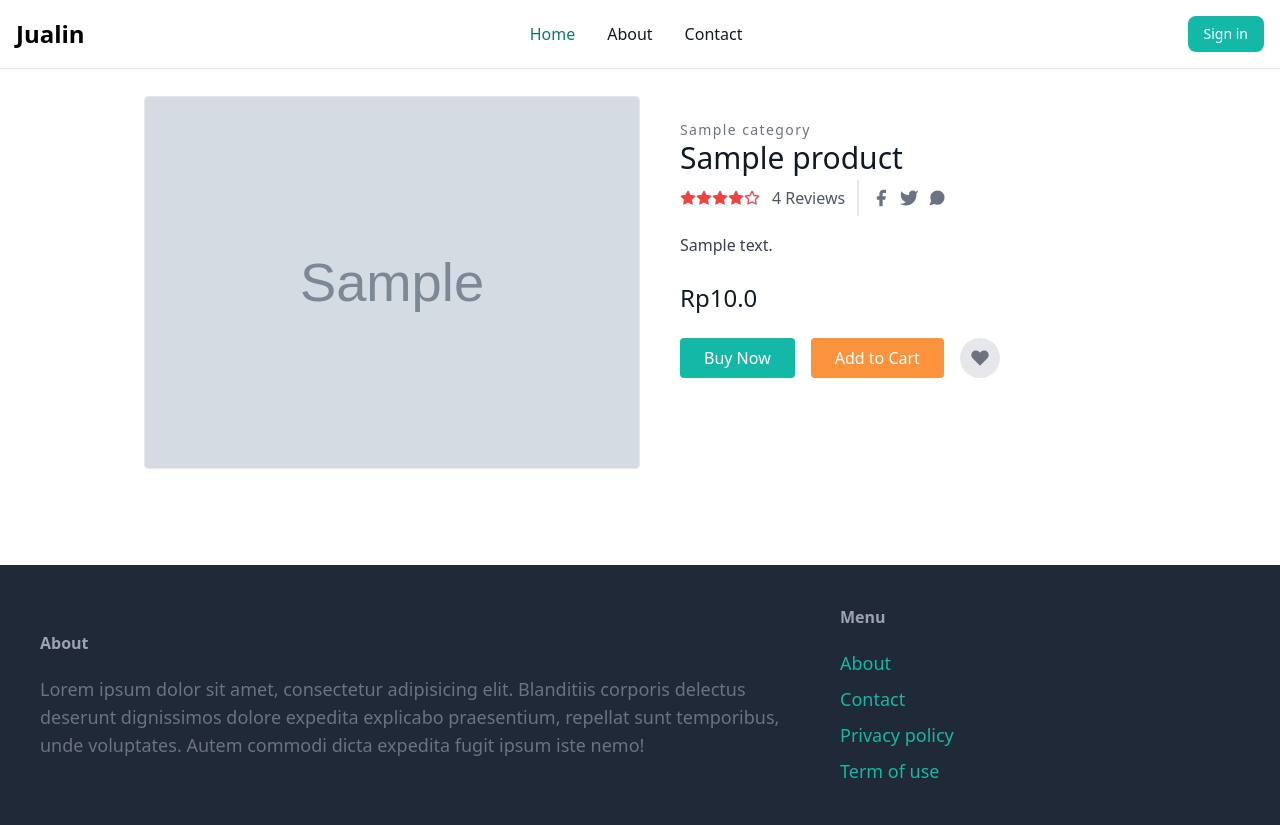
After one commit to Dikihmd01/jualin, a Django app: page /product/1/ in a window 1280 px wide. The commit adds this page. Run offline with Django 4.2, Linux system fonts and the light colour scheme; tables that the repository leaves empty hold one stand-in row (values such as "Sample post"); grey boxes marked "Sample" are stand-in pictures; some libraries are stand-ins or nearby versions.

Commit message:
Add: detail page

```diff
--- a/core/templates/core/index.html
+++ b/core/templates/core/index.html
@@ -15,7 +15,7 @@
                              class="rounded-t-lg h-full w-full object-cover object-center lg:h-full lg:w-full">
                     </div>
                     <div class="px-5 pb-5">
-                        <a href="#">
+                        <a href="{% url 'product:detail' product.id %}">
                             <h5 class="text-xl font-semibold tracking-tight text-gray-900 dark:text-white">{{ product.name|truncatewords:4 }}</h5>
                         </a>
                         <div class="flex items-center mt-1 mb-5">
--- a/jualin/urls.py
+++ b/jualin/urls.py
@@ -5,5 +5,6 @@ from django.urls import path, include
 
 urlpatterns = [
     path('', include('core.urls')),
+    path('product/', include('product.urls')),
     path('admin/', admin.site.urls),
 ] + static(settings.MEDIA_URL, document_root=settings.MEDIA_ROOT)
--- /dev/null
+++ b/product/templates/product/product_detail.html
@@ -0,0 +1,73 @@
+{% extends 'core/base.html' %}
+
+{% block title %}
+    {% for item in product %}
+        {{ item.name }}
+    {% endfor %}
+{% endblock %}
+
+{% block content %}
+    {% for item in product %}
+        <section class="text-gray-700 body-font overflow-hidden bg-white">
+            <div class="container px-5 py-24 mx-auto">
+                <div class="lg:w-4/5 mx-auto flex flex-wrap">
+                    <img alt="{{ item.name }}" class="lg:w-1/2 w-full object-cover object-center rounded border border-gray-200" src="{{ item.image.url }}">
+                    <div class="lg:w-1/2 w-full lg:pl-10 lg:py-6 mt-6 lg:mt-0">
+                        <h2 class="text-sm title-font text-gray-500 tracking-widest">{{ item.category }}</h2>
+                        <h1 class="text-gray-900 text-3xl title-font font-medium mb-1">{{ item.name }}</h1>
+                        <div class="flex mb-4">
+                            <span class="flex items-center">
+                                <svg fill="currentColor" stroke="currentColor" stroke-linecap="round" stroke-linejoin="round" stroke-width="2" class="w-4 h-4 text-red-500" viewBox="0 0 24 24">
+                                    <path d="M12 2l3.09 6.26L22 9.27l-5 4.87 1.18 6.88L12 17.77l-6.18 3.25L7 14.14 2 9.27l6.91-1.01L12 2z"></path>
+                                </svg>
+                                <svg fill="currentColor" stroke="currentColor" stroke-linecap="round" stroke-linejoin="round" stroke-width="2" class="w-4 h-4 text-red-500" viewBox="0 0 24 24">
+                                    <path d="M12 2l3.09 6.26L22 9.27l-5 4.87 1.18 6.88L12 17.77l-6.18 3.25L7 14.14 2 9.27l6.91-1.01L12 2z"></path>
+                                </svg>
+                                <svg fill="currentColor" stroke="currentColor" stroke-linecap="round" stroke-linejoin="round" stroke-width="2" class="w-4 h-4 text-red-500" viewBox="0 0 24 24">
+                                    <path d="M12 2l3.09 6.26L22 9.27l-5 4.87 1.18 6.88L12 17.77l-6.18 3.25L7 14.14 2 9.27l6.91-1.01L12 2z"></path>
+                                </svg>
+                                <svg fill="currentColor" stroke="currentColor" stroke-linecap="round" stroke-linejoin="round" stroke-width="2" class="w-4 h-4 text-red-500" viewBox="0 0 24 24">
+                                    <path d="M12 2l3.09 6.26L22 9.27l-5 4.87 1.18 6.88L12 17.77l-6.18 3.25L7 14.14 2 9.27l6.91-1.01L12 2z"></path>
+                                </svg>
+                                <svg fill="none" stroke="currentColor" stroke-linecap="round" stroke-linejoin="round" stroke-width="2" class="w-4 h-4 text-red-500" viewBox="0 0 24 24">
+                                    <path d="M12 2l3.09 6.26L22 9.27l-5 4.87 1.18 6.88L12 17.77l-6.18 3.25L7 14.14 2 9.27l6.91-1.01L12 2z"></path>
+                                </svg>
+                                <span class="text-gray-600 ml-3">4 Reviews</span>
+                            </span>
+                            <span class="flex ml-3 pl-3 py-2 border-l-2 border-gray-200">
+                                <a class="text-gray-500">
+                                    <svg fill="currentColor" stroke-linecap="round" stroke-linejoin="round" stroke-width="2" class="w-5 h-5" viewBox="0 0 24 24">
+                                        <path d="M18 2h-3a5 5 0 00-5 5v3H7v4h3v8h4v-8h3l1-4h-4V7a1 1 0 011-1h3z"></path>
+                                    </svg>
+                                </a>
+                                <a class="ml-2 text-gray-500">
+                                    <svg fill="currentColor" stroke-linecap="round" stroke-linejoin="round" stroke-width="2" class="w-5 h-5" viewBox="0 0 24 24">
+                                        <path d="M23 3a10.9 10.9 0 01-3.14 1.53 4.48 4.48 0 00-7.86 3v1A10.66 10.66 0 013 4s-4 9 5 13a11.64 11.64 0 01-7 2c9 5 20 0 20-11.5a4.5 4.5 0 00-.08-.83A7.72 7.72 0 0023 3z"></path>
+                                    </svg>
+                                </a>
+                                <a class="ml-2 text-gray-500">
+                                    <svg fill="currentColor" stroke-linecap="round" stroke-linejoin="round" stroke-width="2" class="w-5 h-5" viewBox="0 0 24 24">
+                                        <path d="M21 11.5a8.38 8.38 0 01-.9 3.8 8.5 8.5 0 01-7.6 4.7 8.38 8.38 0 01-3.8-.9L3 21l1.9-5.7a8.38 8.38 0 01-.9-3.8 8.5 8.5 0 014.7-7.6 8.38 8.38 0 013.8-.9h.5a8.48 8.48 0 018 8v.5z"></path>
+                                    </svg>
+                                </a>
+                            </span>
+                        </div>
+                        <p class="leading-relaxed">{{ item.description }}</p>
+                        <div class="flex mt-6">
+                            <span class="title-font font-medium text-2xl text-gray-900">Rp{{ item.price }}</span>
+                        </div>
+                        <div class="flex mt-6">
+                            <button class="flex text-white mr-4 bg-teal-500 border-0 py-2 px-6 focus:outline-none hover:bg-teal-600 rounded">Buy Now</button>
+                            <button class="flex text-white bg-orange-400 border-0 py-2 px-6 focus:outline-none hover:bg-orange-600 rounded">Add to Cart</button>
+                            <button class="rounded-full w-10 h-10 bg-gray-200 p-0 border-0 inline-flex items-center justify-center text-gray-500 ml-4">
+                                <svg fill="currentColor" stroke-linecap="round" stroke-linejoin="round" stroke-width="2" class="w-5 h-5" viewBox="0 0 24 24">
+                                    <path d="M20.84 4.61a5.5 5.5 0 00-7.78 0L12 5.67l-1.06-1.06a5.5 5.5 0 00-7.78 7.78l1.06 1.06L12 21.23l7.78-7.78 1.06-1.06a5.5 5.5 0 000-7.78z"></path>
+                                </svg>
+                            </button>
+                        </div>
+                    </div>
+                </div>
+            </div>
+        </section>
+    {% endfor %}
+{% endblock %}
--- /dev/null
+++ b/product/urls.py
@@ -0,0 +1,8 @@
+from django.urls import path
+from . import views
+
+app_name = 'product'
+
+urlpatterns = [
+    path('<int:pk>/', views.detail, name='detail'),
+]
--- a/product/views.py
+++ b/product/views.py
@@ -1,3 +1,10 @@
-from django.shortcuts import render
+from django.shortcuts import render, get_list_or_404
+from .models import Product
 
-# Create your views here.
+
+def detail(request, pk):
+    product = get_list_or_404(Product, pk=pk)
+    context = {'product': product}
+    print(context)
+
+    return render(request, 'product/product_detail.html', context)
```
